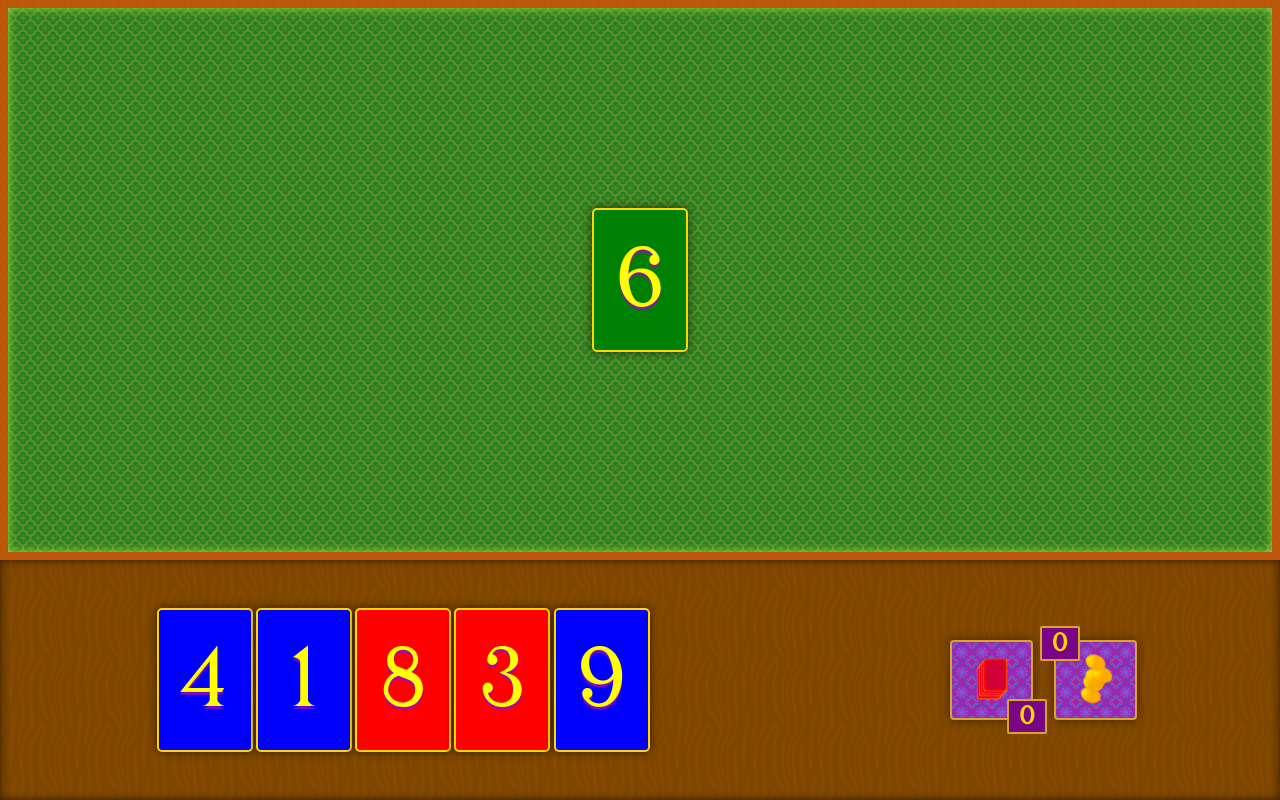
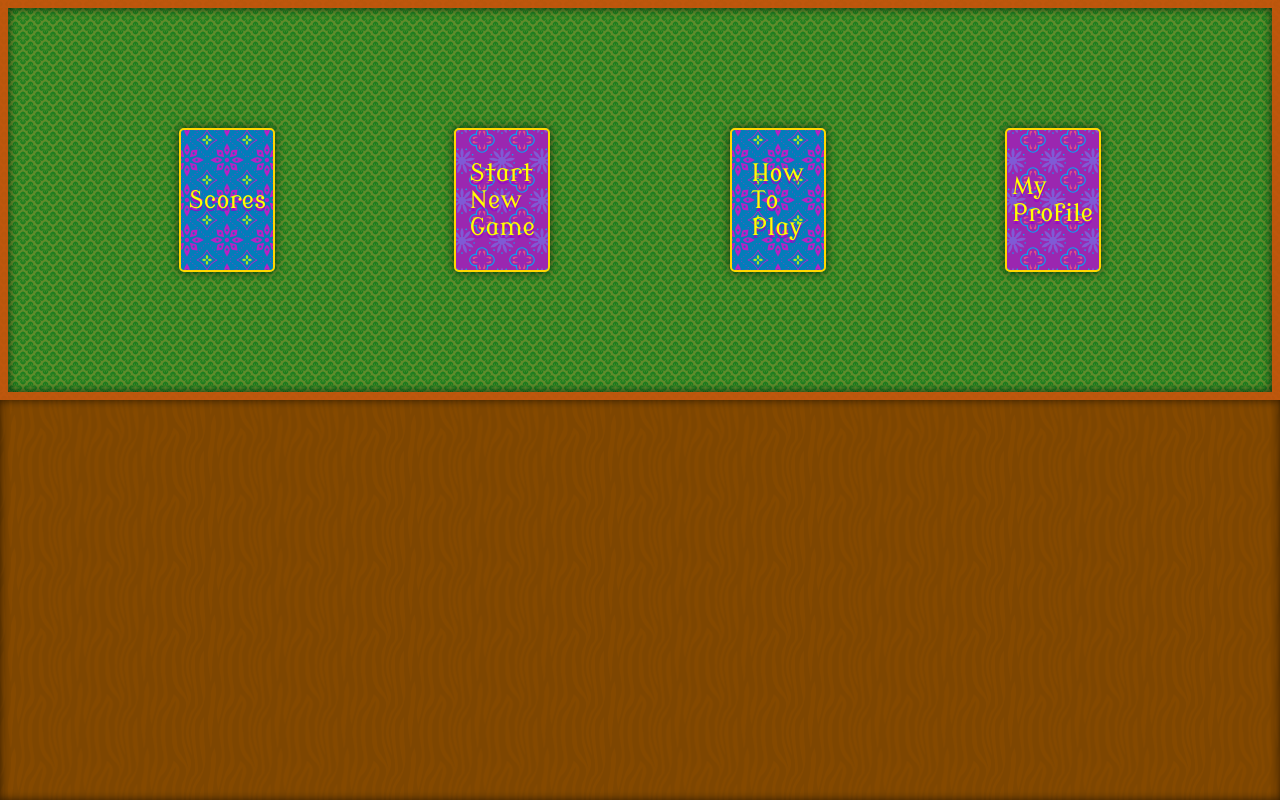
Before and after one commit to ichbinderbar/fish-client, a React (Vite) app: page / in a window 1280 px wide. Built offline with nearby package versions, Linux system fonts and the light colour scheme.

Commit message:
add routes and link home page to game

```diff
--- a/package.json
+++ b/package.json
@@ -10,8 +10,10 @@
     "preview": "vite preview"
   },
   "dependencies": {
+    "axios": "^1.7.5",
     "react": "^18.3.1",
     "react-dom": "^18.3.1",
+    "react-router-dom": "^6.26.1",
     "sass": "^1.77.8"
   },
   "devDependencies": {
--- a/src/App.jsx
+++ b/src/App.jsx
@@ -15,8 +15,11 @@ import checkMatch from "./game/CheckMatch";
 import shuffle from "./game/Shuffle";
 import sell from "./game/Sell";
 import { checkGameOver } from "./game/CheckGameOver";
+import { BrowserRouter, Route, Routes } from "react-router-dom";
+import MainMenu from "./pages/MainMenu/MainMenu";
 
 // To-Dos:
+// - keepping track of table updates is not working find a better aproach maybe with sum of players hands counter
 // - fix turn switch logic to flip alternation of turns when deck is reshuffled
 // - figure out where the first table update is comming from and if it is a problem
 // - build fishBots with the strategies described at the end of the players object file
@@ -33,6 +36,26 @@ function App() {
   const [lastPlacedCard, setLastPlacedCard] = useState(null);
   const [isDeckFinished, setIsDeckFinished] = useState(false);
   const [tableCount, setTableCount] = useState(0);
+  const [playerHandCounter, setPlayerHandCounter] = useState(0);
+  const [opponentHandCounter, setOpponentHandCounter] = useState(0);
+
+  // debbuger logs
+  useEffect(() => {
+    setPlayerHandCounter((prevCounter) => {
+      const newCounter = prevCounter + 1;
+      console.log("Player hand update number:", newCounter);
+      return newCounter;
+    });
+  }, [player.hand]);
+
+  // debbuger logs
+  useEffect(() => {
+    setOpponentHandCounter((prevCounter) => {
+      const newCounter = prevCounter + 1;
+      console.log("Opponent hand update number:", newCounter);
+      return newCounter;
+    });
+  }, [opponent.hand]);
 
   // debbuger logs
   useEffect(() => {
@@ -58,6 +81,7 @@ function App() {
   }, []);
 
   // keep track of table updates to trigger new deck shuffle, card counting and awards after 40 table updates
+  // the counter for table updates is not reliable and it pushes the problem to the next reshuffle where it resets the table too early
   useEffect(() => {
     if (gameInitialized) {
       setTableCount((prevTableUpdateCount) => {
@@ -269,6 +293,12 @@ function App() {
   };
 
   return (
+    <BrowserRouter>
+      <Routes>
+        <Route path="/" element={<MainMenu />} />
+        <Route
+          path="/game"
+          element={
             <>
               <Table
                 cards={table}
@@ -281,6 +311,10 @@ function App() {
                 handleHandCardSelection={handleHandCardSelection}
               />
             </>
+          }
+        />
+      </Routes>
+    </BrowserRouter>
   );
 }
 
--- /dev/null
+++ b/src/pages/MainMenu/MainMenu.jsx
@@ -0,0 +1,26 @@
+import "./MainMenu.scss";
+import { Link } from "react-router-dom";
+
+export default function MainMenu() {
+  return (
+    <>
+      <div className="main-menu__top-container">
+        <div className="main-menu__button main-menu__button--scores">
+          Scores
+        </div>
+        <Link to={"/game"}>
+          <div className="main-menu__button main-menu__button--new-game">
+            Start New Game
+          </div>
+        </Link>
+        <div className="main-menu__button main-menu__button--instructions">
+          How To Play
+        </div>
+        <div className="main-menu__button main-menu__button--profile">
+          My Profile
+        </div>
+      </div>
+      <div className="main-menu__bottom-container"></div>
+    </>
+  );
+}
--- /dev/null
+++ b/src/pages/MainMenu/MainMenu.scss
@@ -0,0 +1,100 @@
+@use "../../styles/partials/fonts" as *;
+@use "../../styles/partials/globals" as *;
+@use "../../styles/partials/mixins" as *;
+@use "../../styles/partials/variables" as *;
+
+.main-menu {
+  &__top-container {
+    background-image: $table-cloth;
+    border: 0.5rem solid rgba(201, 83, 10, 0.912);
+    box-shadow: inset 0 0 10px rgba(0, 0, 0, 0.7);
+    gap: 1.5rem;
+    padding: 1rem;
+    align-items: center;
+    justify-content: space-evenly;
+    display: flex;
+    height: 50vh;
+    min-width: 24rem;
+    overflow: hidden;
+    flex-wrap: wrap;
+    overflow: scroll;
+    scrollbar-width: none; /* For Firefox */
+    -ms-overflow-style: none; /* For IE and Edge */
+    &:-webkit-scrollbar {
+      display: none; /* For Chrome, Safari, and Opera */
+    }
+  }
+  &__bottom-container {
+    display: flex;
+    flex-direction: column;
+    min-width: 24rem;
+    height: 50vh;
+    overflow: hidden;
+    background-image: $wood;
+    box-shadow: inset 0 0 10px rgba(0, 0, 0, 0.65);
+    @include tablet {
+      flex-direction: row;
+    }
+  }
+  &__button {
+    text-shadow: 0 3px rgba(155, 5, 200, 0.8);
+    border: 2px solid gold;
+    color: yellow;
+    display: flex;
+    min-width: 4rem;
+    width: 3rem;
+    height: 6rem;
+    border-radius: 5px;
+    align-items: center;
+    justify-content: center;
+    font-size: 1rem;
+    padding: 1rem;
+    box-shadow: 0 0 10px rgba(0, 0, 0, 0.6);
+    cursor: pointer;
+    &--selected {
+      @include selected-card;
+    }
+    @include tablet {
+      width: 6rem;
+      height: 9rem;
+      font-size: 1.5rem;
+      padding: 2rem;
+    }
+    &:hover {
+      @include hover-card;
+    }
+    &:active {
+      @include active-card;
+    }
+    &--inactive {
+      @include inactive-card;
+    }
+    &--selected {
+      @include selected-card;
+    }
+    &--scores {
+      background-image: $purple-flowers-blue-background;
+      background-position: center;
+      background-repeat: repeat;
+      background-size: 40px;
+    }
+    &--new-game {
+      background-image: $purple-flowers;
+      background-position: center;
+      background-repeat: repeat;
+      background-size: 40px;
+    }
+    &--instructions {
+      background-image: $purple-flowers-blue-background;
+      background-position: center;
+      background-repeat: repeat;
+      background-size: 40px;
+    }
+    &--profile {
+      background-image: $purple-flowers;
+      background-position: center;
+      background-repeat: repeat;
+      background-size: 40px;
+    }
+  }
+}
--- a/src/styles/partials/_globals.scss
+++ b/src/styles/partials/_globals.scss
@@ -13,3 +13,8 @@
 body {
   font-family: "Modern Antiqua";
 }
+
+a {
+  text-decoration: none;
+  color: inherit;
+}
--- a/src/styles/partials/_variables.scss
+++ b/src/styles/partials/_variables.scss
@@ -13,3 +13,4 @@ $yellow-net: url("../../assets/images/yellow-net.svg");
 $red-net: url("../../assets/images/red-net.svg");
 $green-net: url("../../assets/images/green-net.svg");
 $yellow-diamonds: url("../../assets/images/yellow-diamonds.svg");
+$purple-flowers-blue-background: url("../../assets/images/purple-flowers-blue-background.svg");
```
Also changed, not shown: src/assets/images/purple-flowers-blue-background.svg (added), 1 other file (tests, documents, lock files or other folders). Lines whose indentation alone changed are shown as unchanged.
